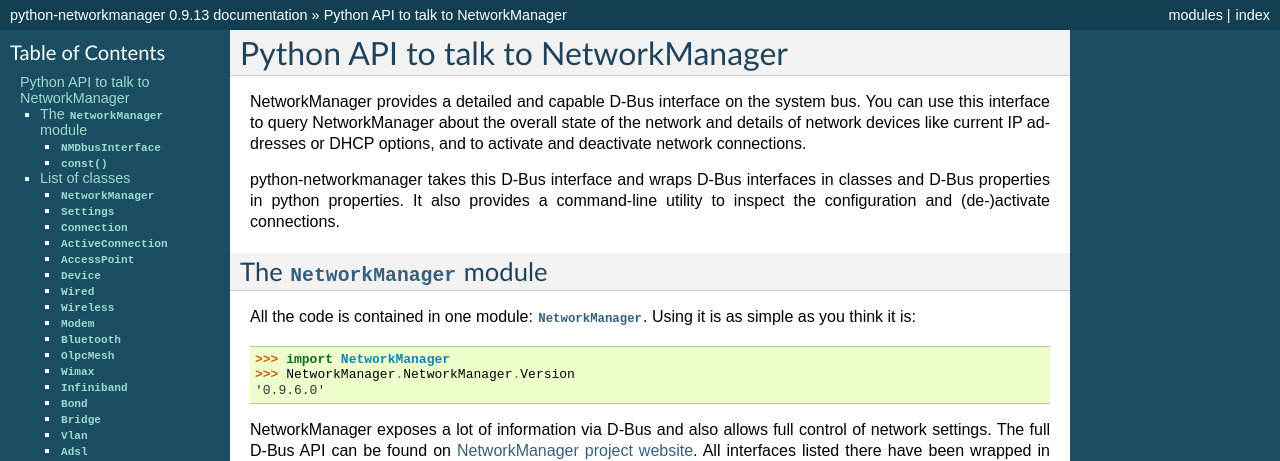
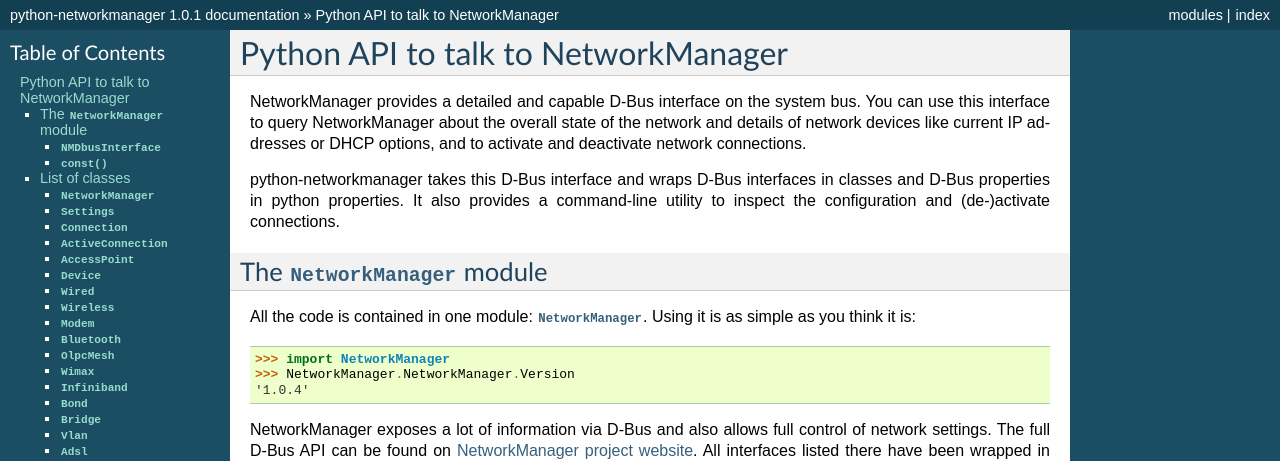
Before and after one commit to seveas/python-networkmanager, a Sphinx documentation site: the page built from docs/index.rst, in a window 1280 px wide and 900 px high. Shown: the top 461 px of the window. Built offline with Sphinx 7.4.7, drawn with Linux system fonts in a browser that asks for light colours; some of the changed text lies outside the part shown.

Commit message:
Version 1.0.1

```diff
--- a/docs/conf.py
+++ b/docs/conf.py
@@ -48,9 +48,9 @@ copyright = u'2011-2015, Dennis Kaarsemaker'
 # built documents.
 #
 # The short X.Y version.
-version = '0.9'
+version = '1.0'
 # The full version, including alpha/beta/rc tags.
-release = '0.9.13'
+release = '1.0.1'
 
 # The language for content autogenerated by Sphinx. Refer to documentation
 # for a list of supported languages.
--- a/docs/index.rst
+++ b/docs/index.rst
@@ -14,7 +14,7 @@ connections.
 The :mod:`NetworkManager` module
 --------------------------------
 .. module:: NetworkManager
-   :platform: Linux systems with NetworkManager 0.9.x
+   :platform: Linux systems with NetworkManager 0.9 and 1.0
    :synopsis: Talk to NetworkManager from python
 
 All the code is contained in one module: :mod:`NetworkManager`. Using it is as
@@ -24,7 +24,7 @@ simple as you think it is:
 
   >>> import NetworkManager
   >>> NetworkManager.NetworkManager.Version
-  '0.9.6.0'
+  '1.0.4'
 
 NetworkManager exposes a lot of information via D-Bus and also allows full
 control of network settings. The full D-Bus API can be found on `NetworkManager
--- a/setup.py
+++ b/setup.py
@@ -3,7 +3,7 @@
 from distutils.core import setup
 
 setup(name = "python-networkmanager",
-      version = "0.9.13",
+      version = "1.0.1",
       author = "Dennis Kaarsemaker",
       author_email = "dennis@kaarsemaker.net",
       url = "http://github.com/seveas/python-networkmanager",
@@ -16,6 +16,7 @@ setup(name = "python-networkmanager",
         'License :: OSI Approved :: GNU General Public License (GPL)',
         'Operating System :: POSIX :: Linux',
         'Programming Language :: Python',
+        'Programming Language :: Python :: 3',
         'Topic :: System :: Networking',
       ]
 )
```
